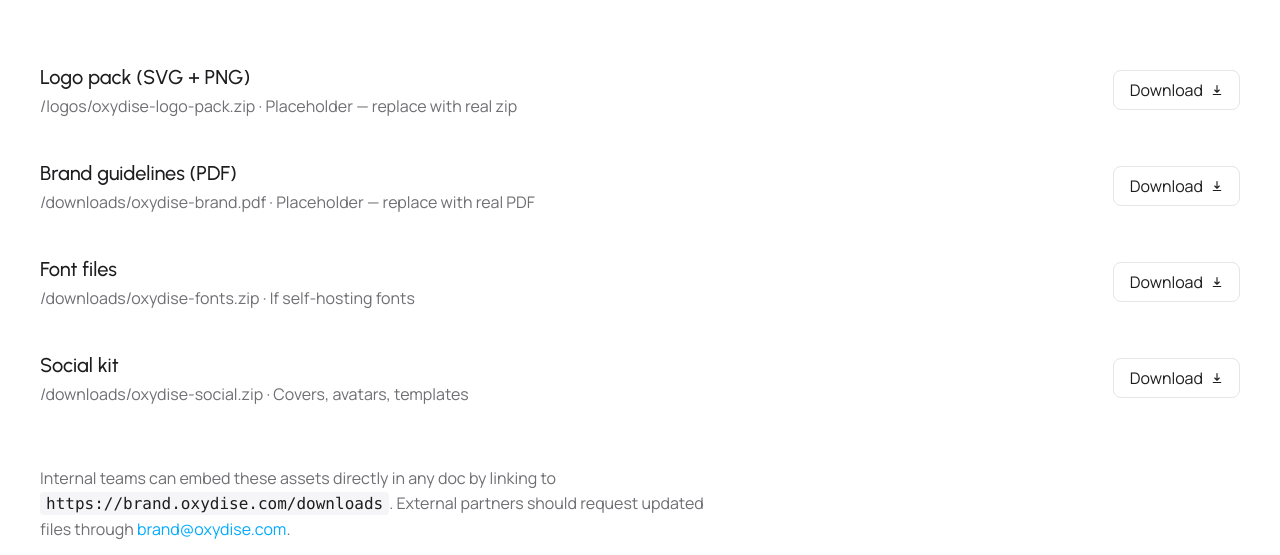
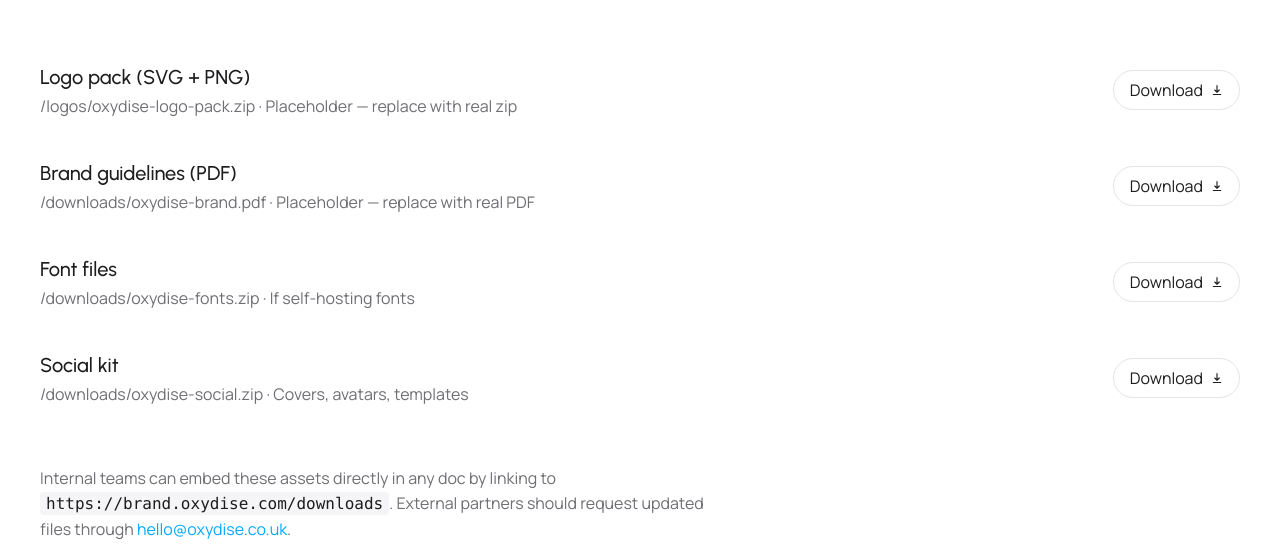
Before and after one commit to RIIFACE/oxydise-brand, a Next.js app: page /downloads in a window 1280 px wide. Shown: the part 242-797 px from the top of the page. Built offline with nearby package versions, Linux system fonts and the light colour scheme.

Commit message:
fix(downloads): round download pills and update contact email

```diff
--- a/app/downloads/page.jsx
+++ b/app/downloads/page.jsx
@@ -26,7 +26,7 @@ export default function DownloadsPage() {
                   {d.href} · {d.note}
                 </p>
               </div>
-              <span className="inline-flex h-10 shrink-0 items-center gap-2 rounded-lg border border-line bg-bg px-4 text-[16px] text-ink">
+              <span className="inline-flex h-10 shrink-0 items-center gap-2 rounded-full border border-line bg-bg px-4 text-[16px] text-ink">
                 Download
                 <svg width="12" height="12" viewBox="0 0 16 16" fill="none" aria-hidden>
                   <path d="M8 2v9m0 0l-3-3m3 3l3-3M3 14h10" stroke="currentColor" strokeWidth="1.5" strokeLinecap="round" strokeLinejoin="round" />
@@ -43,8 +43,8 @@ export default function DownloadsPage() {
           https://{brand.domain}/downloads
         </code>
         . External partners should request updated files through{' '}
-        <a href="mailto:brand@oxydise.com" className="text-primary hover:underline">
-          brand@oxydise.com
+        <a href="mailto:hello@oxydise.co.uk" className="text-primary hover:underline">
+          hello@oxydise.co.uk
         </a>
         .
       </p>
```
